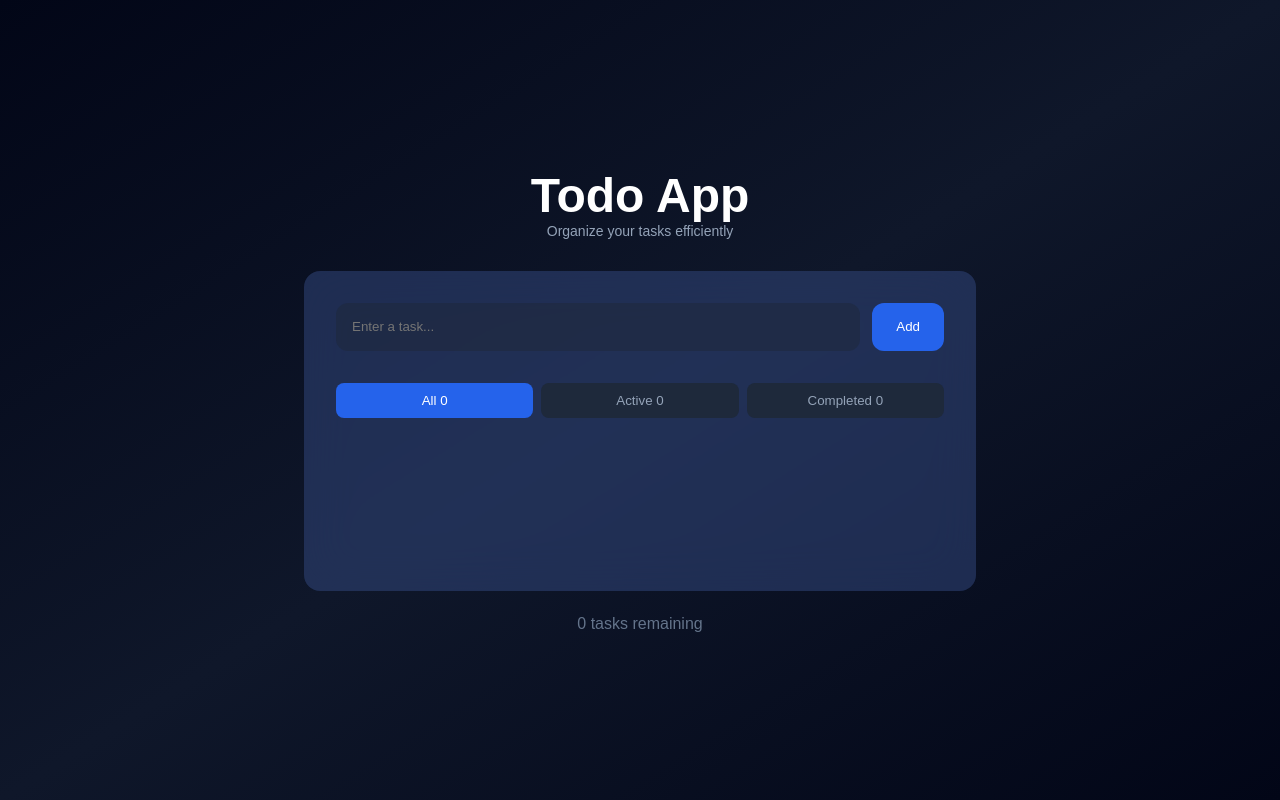
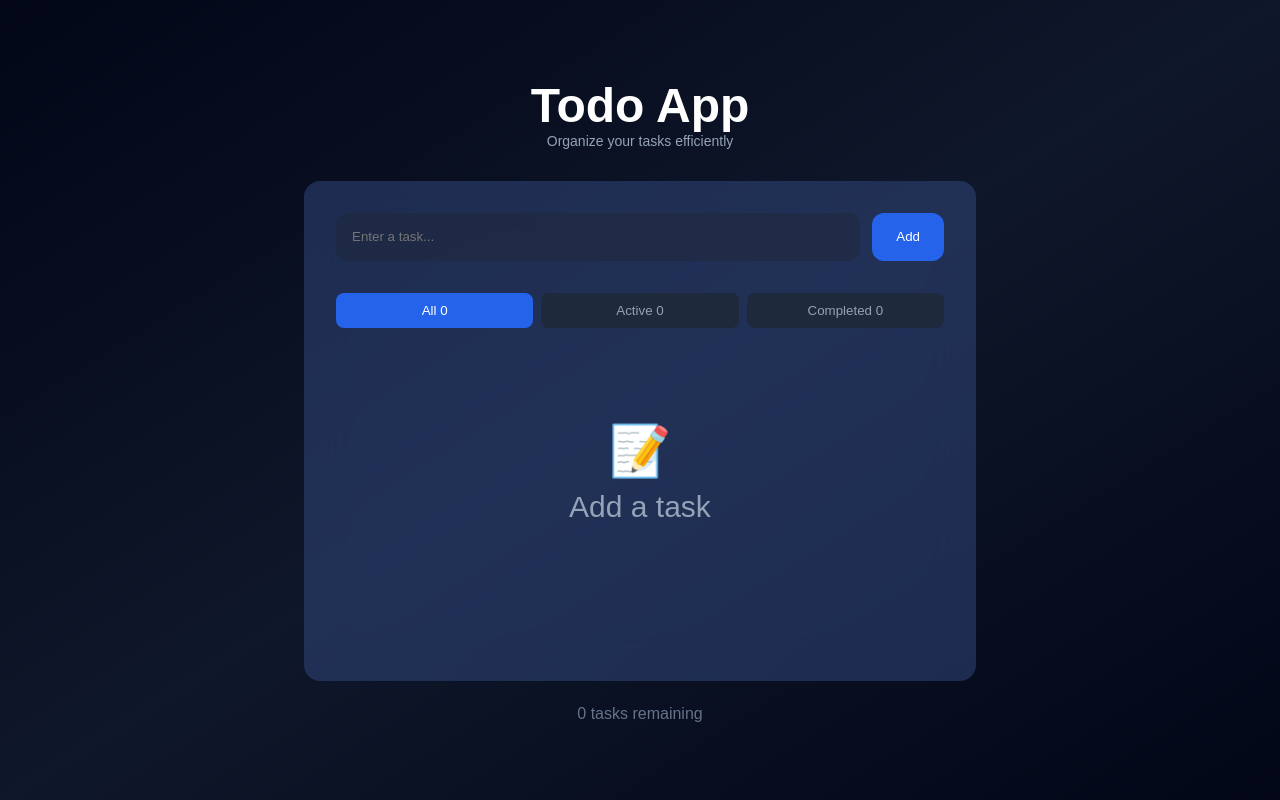
Before and after one commit to web-aryacodes/ToDo-List-app-, a plain HTML site: page index.html in a window 1280 px wide. Drawn offline with Linux system fonts and the light colour scheme.

Commit message:
Fixed task count updates and added empty state UI for all filters

```diff
--- a/script.js
+++ b/script.js
@@ -5,6 +5,7 @@ const taskInput = document.getElementById('taskInput');
 const addButton = document.getElementById('addButton');
 const taskList = document.getElementById('taskList');
 const filterTabs = document.querySelectorAll('.filter-tab');
+const footerStats = document.getElementById('footerStats');
 
 /* SAVE FUNCTION */
 function save() {
@@ -52,6 +53,43 @@ function filterTasks() {
 function renderTasks() {
     const filtered = filterTasks();
 
+    const activeCount = todos.filter(t => !t.completed).length;
+    const completedCount = todos.filter(t => t.completed).length;
+
+    // Update counts
+    document.getElementById('allCount').textContent = todos.length;
+    document.getElementById('activeCount').textContent = activeCount;
+    document.getElementById('completedCount').textContent = completedCount;
+
+    // Update footer
+    footerStats.textContent = `${activeCount} tasks remaining`;
+
+    // 🔥 EMPTY STATES
+    if (filtered.length === 0) {
+        let message = "";
+        let icon = "";
+
+        if (currentFilter === "all") {
+            message = "Add a task";
+            icon = "📝";
+        } else if (currentFilter === "active") {
+            message = "No active tasks";
+            icon = "⚡";
+        } else {
+            message = "No completed tasks";
+            icon = "✅";
+        }
+
+        taskList.innerHTML = `
+            <div class="empty-state">
+                <div class="empty-icon">${icon}</div>
+                <p>${message}</p>
+            </div>
+        `;
+        return;
+    }
+
+    // Normal render
     taskList.innerHTML = filtered.map(todo => `
         <div class="task-item ${todo.completed ? 'completed' : ''}">
             <input type="checkbox"
--- a/style.css
+++ b/style.css
@@ -41,8 +41,7 @@ body {
     backdrop-filter: blur(24px);
     border-radius: 16px;
     padding: 32px;
-    min-height: 320px;
-    max-height: 420px;
+    height: 500px;
     display: flex;
     flex-direction: column;
 }
@@ -147,3 +146,15 @@ body {
     background: #3b82f6;
     border-radius: 10px;
 }
+
+.empty-state {
+    text-align: center;
+    font-size: 30px;
+    color: #94a3b8;
+    margin-top: 70px;
+}
+
+.empty-icon {
+    font-size: 50px;
+    margin-bottom: 10px;
+}
```
